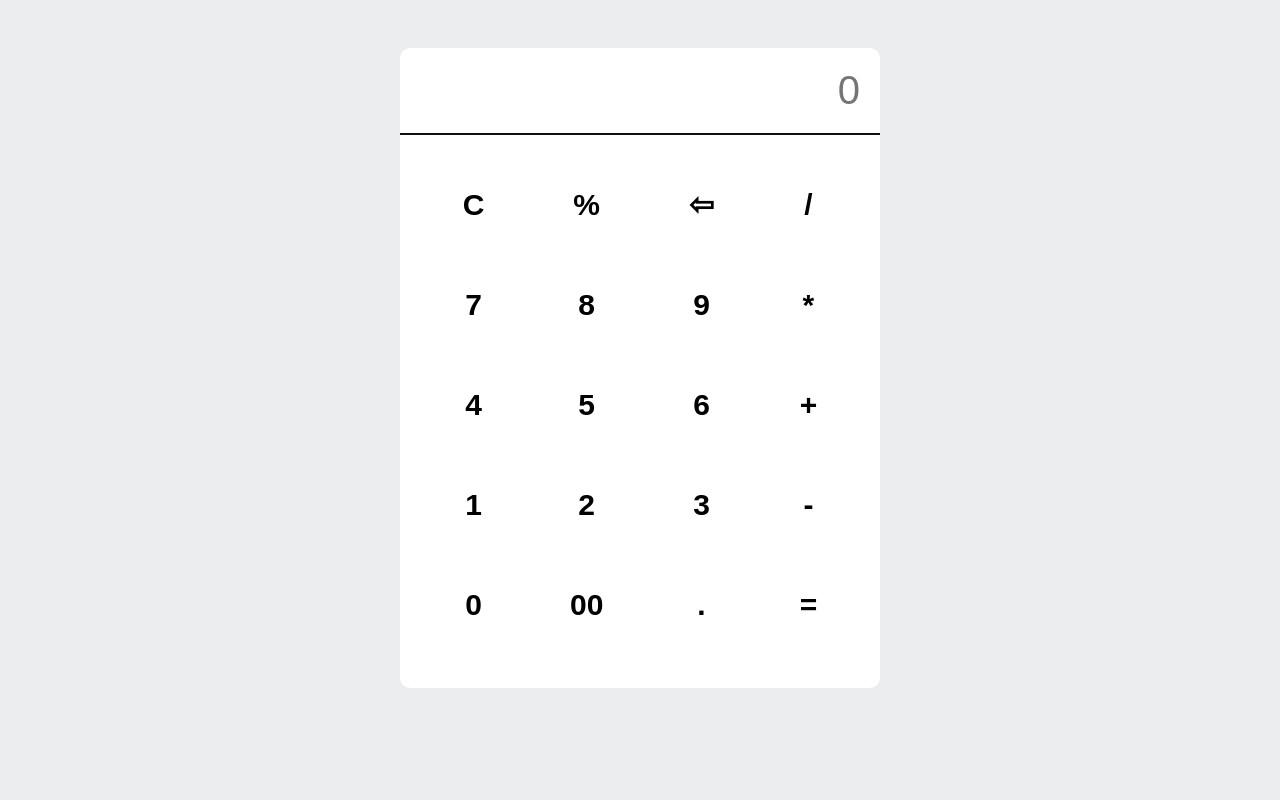
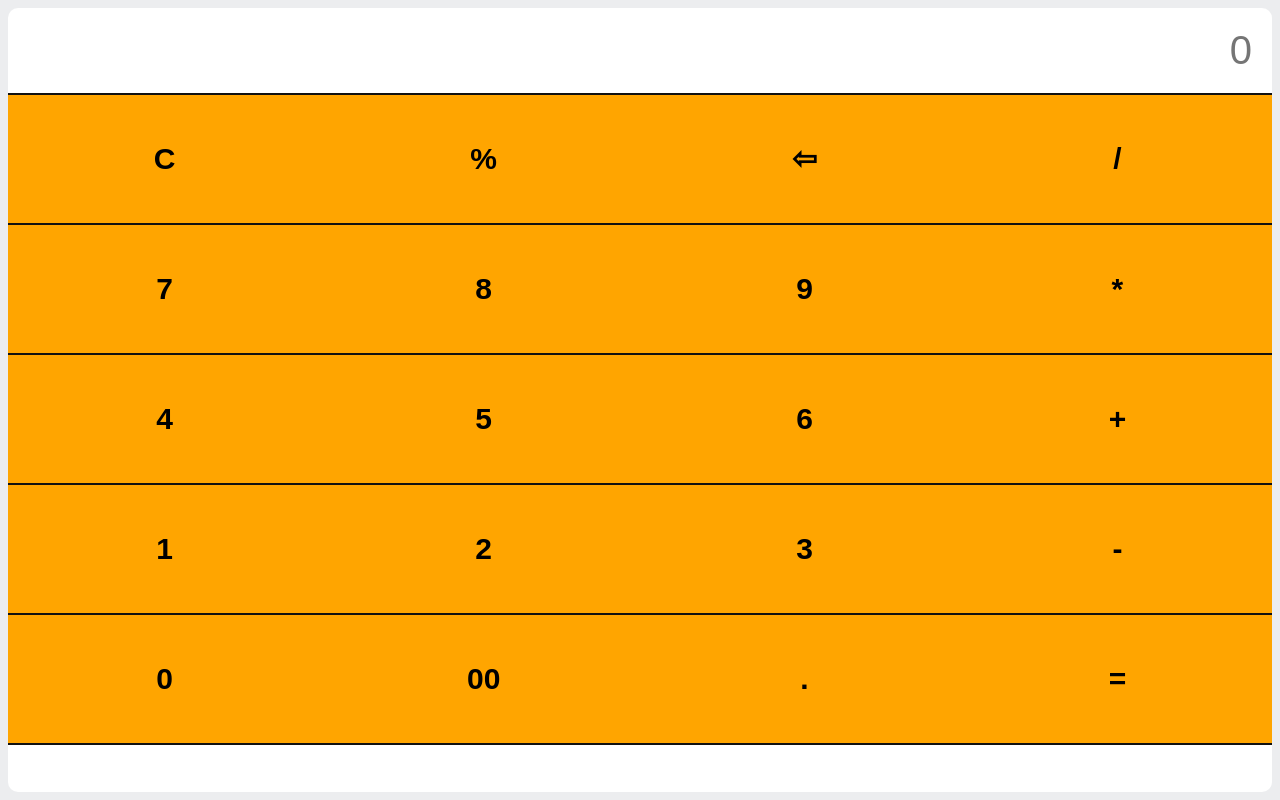
Before and after one commit to iDraciel/My-Calculator, a plain HTML site: page index.html in a window 1280 px wide. Drawn offline with Linux system fonts and the light colour scheme.

Commit message:
changed button styles

```diff
--- a/style.css
+++ b/style.css
@@ -67,7 +67,7 @@ input[type=text] {
 
 }
 */
-
+/*
 body          {
   background:#ECEDEF;
   padding-bottom:0px;
@@ -114,4 +114,66 @@ input[type=button]  {
   display: grid;
   grid-template-columns: auto auto auto auto;
   grid-gap: 0px;
+
 }
+*/
+
+body          {
+  background:#ECEDEF;
+/*  padding-bottom:0px;
+  padding-top:40px;
+  */
+}
+.container  {
+  height: 100%;
+  max-width: 100%;
+  overflow: hidden;
+  background:white;
+  margin: 0;
+  border: 2px #F0FEFD;
+  border-radius: 10px;
+}
+input[type=text] {
+  background: none;
+  border: none;
+  box-shadow: none;
+  outline: none;
+  padding: 20px 20px;
+  width: 100%;
+  border-bottom: 2px solid #111;
+  color: #333;
+  text-align: right;
+  font-size: 40px;
+  border-radius: 0;
+}
+input[type=button]  {
+  float: left;
+  padding: 36px 0;
+  margin: 0;
+  background:orange;
+    border: none;
+  font-size: 30px;
+  line-height: 30px;
+  font-weight: 700;
+  color: black;
+  cursor: pointer;
+    border-bottom: 2px solid #111;
+}
+@media only screen and (max-height: 667px) {
+  input[type=button]{
+    padding: 29px;
+    font-size: 22px;
+  }
+}
+
+@media only screen and (max-width: 330px) {
+  input[type=button]{
+    padding: 22px;
+  }
+}
+.buttons{
+  padding-top: 0px;
+  display: grid;
+  grid-template-columns:auto auto auto auto;
+grid-template-rows: 25% 25% 25% 25% 25%;
+}
```
